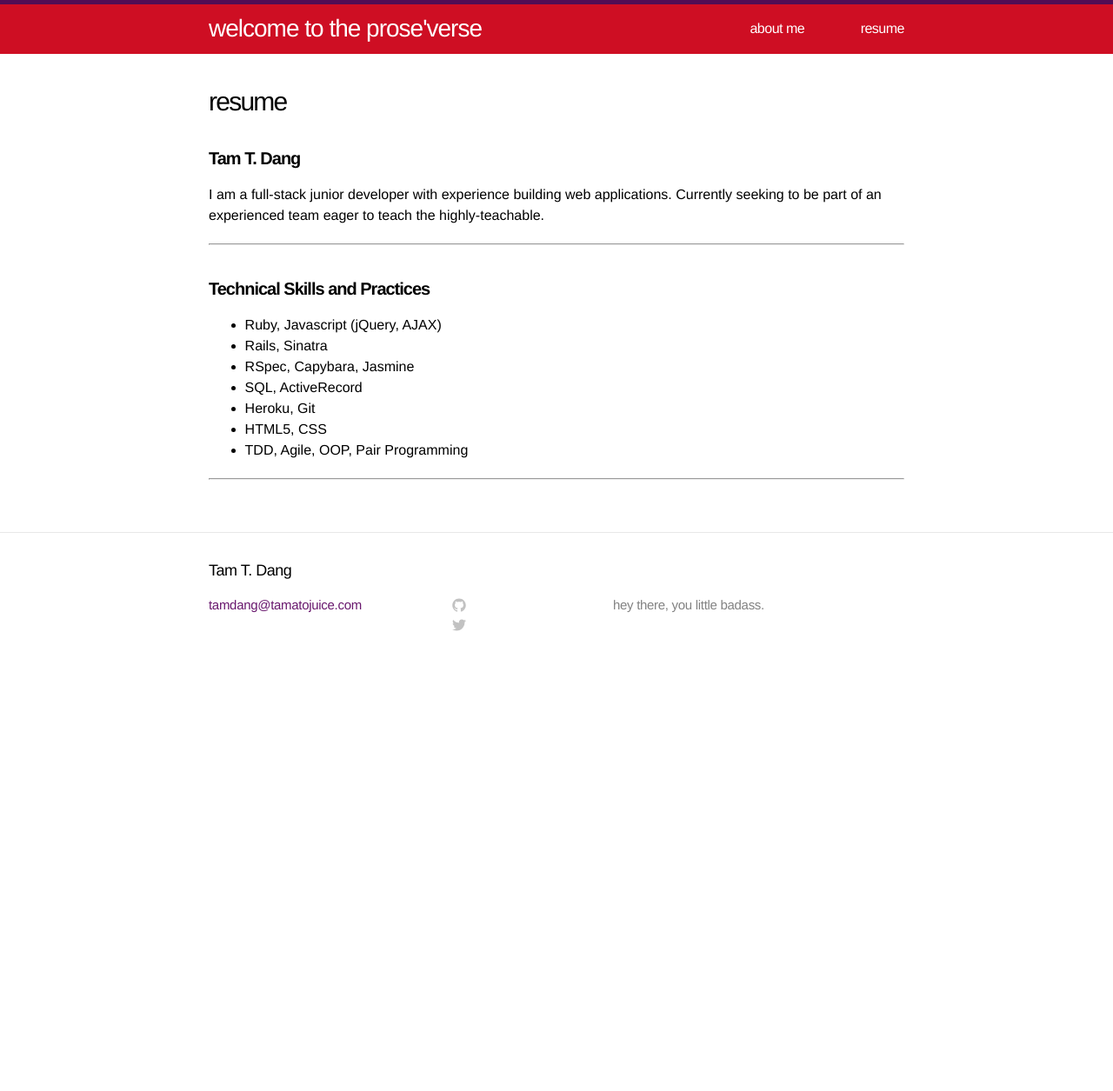
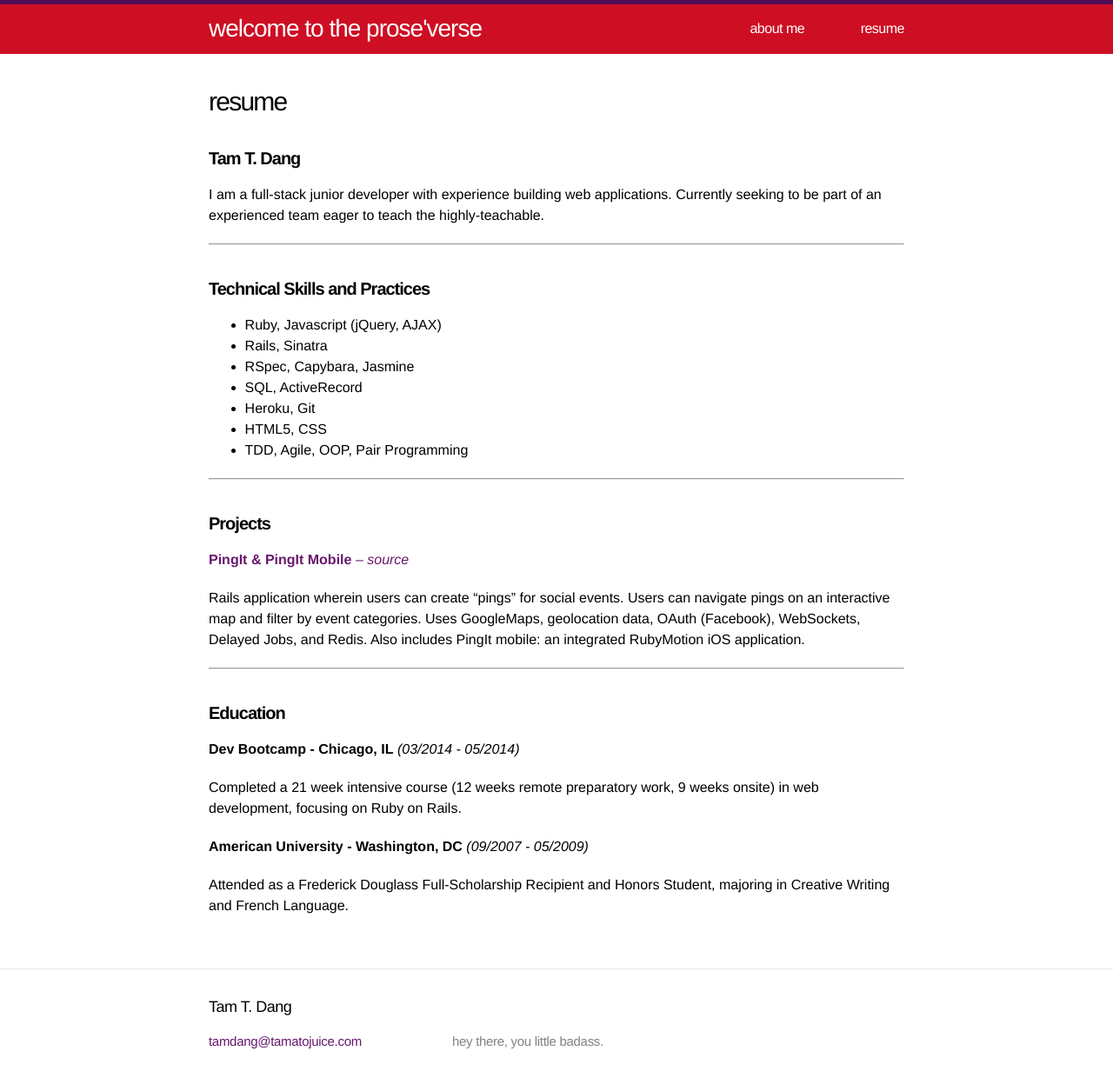
Before and after one commit to teedang19/teedang19.github.io, a Jekyll site: the page built from resume.md, in a window 1280 px wide. Shown: the whole page at 87% size. Built offline with Jekyll 4.4.1, drawn with Linux system fonts in a browser that asks for light colours; before the commit the page ends 900 px from its top, so only the background shows below that.

Commit message:
resume 80%

```diff
--- a/_includes/footer.html
+++ b/_includes/footer.html
@@ -10,7 +10,7 @@
       </ul>
     </div>
 
-    <div class="footer-col-2 column">
+<!--     <div class="footer-col-2 column">
       <ul>
         <li>
           <a href="https://github.com/{{ site.github_username }}">
@@ -49,7 +49,7 @@
           </a>
         </li>
       </ul>
-    </div>
+    </div> -->
 
     <div class="footer-col-3 column">
       <p class="text">{{ site.description }}</p>
--- a/_includes/head.html
+++ b/_includes/head.html
@@ -1,7 +1,7 @@
 <head>
     <meta charset="utf-8">
     <meta http-equiv="X-UA-Compatible" content="IE=edge">
-    <title>{{site.title}}</title>
+    <title>Tam Dang</title>
     <meta name="viewport" content="width=device-width">
     <meta name="description" content="{{ site.description }}">
     <link rel="canonical" href="{{ page.url | replace:'index.html','' | prepend: site.baseurl | prepend: site.url }}">
--- a/resume.md
+++ b/resume.md
@@ -21,3 +21,29 @@ I am a full-stack junior developer with experience building web applications. Cu
 + TDD, Agile, OOP, Pair Programming
 
 ***
+
+#### **Projects**
+
+**[PingIt & PingIt Mobile](https://pinggit.herokuapp.com)**
+*[-- source](https://github.com/mdidier9/PingIt)*
+
+Rails application wherein users can create “pings” for social events. Users can navigate
+pings on an interactive map and filter by event categories. Uses GoogleMaps, geolocation
+data, OAuth (Facebook), WebSockets, Delayed Jobs, and Redis. Also includes PingIt
+mobile: an integrated RubyMotion iOS application.
+
+***
+
+#### **Education**
+
+**Dev Bootcamp - Chicago, IL**
+*(03/2014 - 05/2014)*
+
+Completed a 21 week intensive course (12 weeks remote preparatory work, 9 weeks
+onsite) in web development, focusing on Ruby on Rails.
+
+**American University - Washington, DC**
+*(09/2007 - 05/2009)*
+
+Attended as a Frederick Douglass Full-Scholarship Recipient and Honors Student,
+majoring in Creative Writing and French Language.
```
